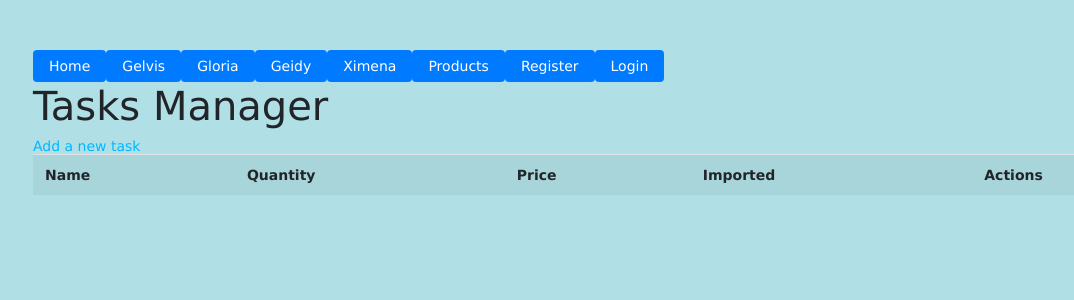
After one commit to geidyruiz1/Assignment1, a Node server app: page /products in a window 1280 px wide. The commit adds this page. Shown: the top 300 px of the page, without its empty margins (17-1091 px from the left). Run offline with Node 20, Linux system fonts and the light colour scheme; data that the repository does not hold is empty; some libraries are stand-ins or nearby versions.

Commit message:
Sync Project with Connections  mongoDB

```diff
--- a/app.js
+++ b/app.js
@@ -7,7 +7,7 @@ var logger = require('morgan');
 var indexRouter = require('./routes/index');
 var usersRouter = require('./routes/users');
 //Add new Task controller
-var tasksRouter = require('./routes/tasks')
+var tasksRouter = require('./routes/products')
 
 var app = express();
 
@@ -42,7 +42,7 @@ app.use(express.static(path.join(__dirname, 'public')));
 
 app.use('/', indexRouter);
 app.use('/users', usersRouter);
-app.use('/tasks', tasksRouter);
+app.use('/products', tasksRouter);
 
 // catch 404 and forward to error handler
 app.use(function(req, res, next) {
--- a/config/globals.js
+++ b/config/globals.js
@@ -2,5 +2,7 @@
 
 module.exports =
 {
-        'db': 'mongodb+srv://GeidyRuiz:123@clustermanager.1eeyb.mongodb.net/tasks'
+    //'db': 'mongodb+srv://GeidyRuiz:123@clustermanager.1eeyb.mongodb.net/tasks'
+    'db': 'mongodb+srv://GeidyRuiz:123@cluster0.hz8pl.mongodb.net/products'
+
 }
--- a/package.json
+++ b/package.json
@@ -1,5 +1,5 @@
 {
-  "name": "lab3family",
+  "name": "products",
   "version": "0.0.0",
   "private": true,
   "scripts": {
--- a/routes/tasks.js
+++ b/routes/products.js
@@ -4,7 +4,7 @@ var express = require('express');
 var router = express.Router();
 
 //Reference the task model
-const Task = require('../models/task')
+const Product = require('../models/product')
 
 /* GET Task Index view. */
 //use the task model to fetch a lists of task and pass these to view for display
@@ -13,15 +13,15 @@ const Task = require('../models/task')
 
 router.get('/', function (req, res, next) {
 
-    Task.find((err, tasks) => {
+    Product.find((err, products) => {
         if (err) {
             console.log(err)
             res.end(err)
         }
         else {
-            res.render('tasks/index',
+            res.render('products/index',
                 {
-                    tasks: tasks
+                    products: products
                 })
         }
     })
@@ -29,21 +29,22 @@ router.get('/', function (req, res, next) {
 
 //GET task add view
 router.get('/add', (req, res, next) => {
-    res.render('tasks/add')
+    res.render('products/add')
 })
 //POST tasks / add for submission
 router.post('/add', (req, res, next) => {
     //use Mongoose to try to save a new object
-    Task.create({
+    Product.create({
         name: req.body.name,
-        priority: req.body.priority
-    }, (err, tasks) => {
+        quantity: req.body.quantity,
+        price: req.body.price
+    }, (err, products) => {
         if (err) {
             console.log(err)
             res.end(err)
         }
         else {
-            res.redirect('/tasks')
+            res.redirect('/products')
         }
     })
 })
@@ -52,58 +53,59 @@ router.get('/delete/:_id', (req, res, next) => {
     //store the selected id in a local variable
     var _id = req.params._id;
     //Use Mongoose to delete the selected document from the DB
-    Task.remove({ _id: _id }, (err) => {
+    Product.remove({ _id: _id }, (err) => {
         if (err) {
             console.log(err)
             res.end(err)
         }
         else {
-            res.redirect('/tasks')
+            res.redirect('/products')
         }
 
     })
 })
-//GET task/ edit/.. populate edit for with my existing task values
-//GET task/delete/ - colon in the path represents a URL parameter
+//GET product/ edit/.. populate edit for with my existing task values
+//GET product/delete/ - colon in the path represents a URL parameter
 router.get('/edit/:_id', (req, res, next) => {
     //store the selected id in a local variable
     var _id = req.params._id;
     //use this selected id to look up the matching document
-    Task.findById(_id,(err, tasks) => {
+    Product.findById(_id,(err, products) => {
         if (err) {
             console.log(err)
             res.end(err)
         }
         else {
-            res.render('tasks/edit',
+            res.render('products/edit',
                 {
-                    tasks: tasks
+                    products: products
                 })
         }
     })
 })
-//POST  task/ edit/;_id -> update selected document
+//POST  product/ edit/;_id -> update selected document
 router.post('/edit/:_id', (req, res, next) => {
     var _id = req.params._id
     //parse checkbox to bool
-    var complete = false
-    if (req.body.complete == "on")
-        complete = true
-    console.log('Complete: ' + req.body.complete)
+    var imported = false
+    if (req.body.imported == "on")
+        imported = true
+    console.log('Imported: ' + req.body.imported)
     //instatiate a task Object with the new values from the submission
-    var task = new Task({
+    var product = new Product({
         _id: _id,
         name: req.body.name,
-        priority: req.body.priority,
-        complete: complete
+        quantity: req.body.quantity,
+        imported: imported,
+        price: req.body.price
     })
-    Task.update({ _id: _id },task, (err) => {
+    Product.update({ _id: _id },product, (err) => {
         if (err) {
             console.log(err)
             res.end(err)
         }
         else {
-            res.redirect('/tasks')
+            res.redirect('/products')
         }
     })
 })
--- a/views/layout.hbs
+++ b/views/layout.hbs
@@ -24,7 +24,7 @@
             <a class="nav-link active" href="/ximena">Ximena</a>
         </li>
         <li class="nav-item">
-            <a class="nav-link active" href="/tasks">Tasks</a>
+            <a class="nav-link active" href="/products">Products</a>
         </li>
         <li class="nav-item">
             <a class="nav-link active" href="/register">Register</a>
--- /dev/null
+++ b/views/products/index.hbs
@@ -0,0 +1,24 @@
+<h1>Tasks Manager</h1>
+<a href="/products/add">Add a new task</a>
+<table class="table table-striped table-hover">
+    <tr>
+        <th>Name</th>
+        <th>Quantity</th>
+        <th>Price</th>
+        <th>Imported</th>
+        <th>Actions</th>
+    </tr>
+
+    {{#each products}}
+<tr>
+    <td>{{this.name}}</td>
+    <td>{{this.quantity}}</td>
+    <td>{{this.price}}</td>
+    <td>{{this.imported}}</td>
+    <td>
+        <a href="/products/edit/{{this._id}}">Edit | </a>
+        <a href="/products/delete/{{this._id}}" class="test-danger delete"> Delete</a>
+    </td>
+</tr>
+    {{/each}}
+</table>
```
Also changed, not shown: models/product.js (renamed from models/task.js, +6 -4 lines), views/products/add.hbs (added, +26 -0 lines), views/products/edit.hbs (renamed from views/tasks/edit.hbs, +12 -13 lines), views/tasks/add.hbs (deleted, +0 -22 lines), views/tasks/index.hbs (deleted, +0 -21 lines), 1 other file.
